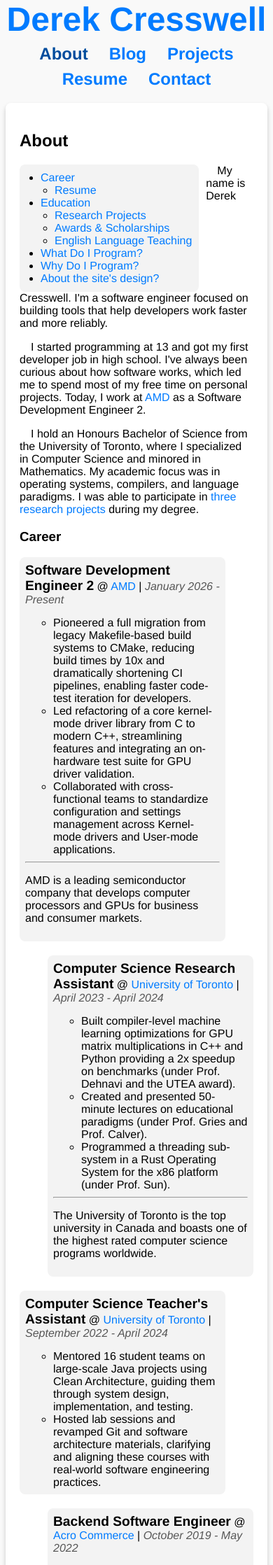
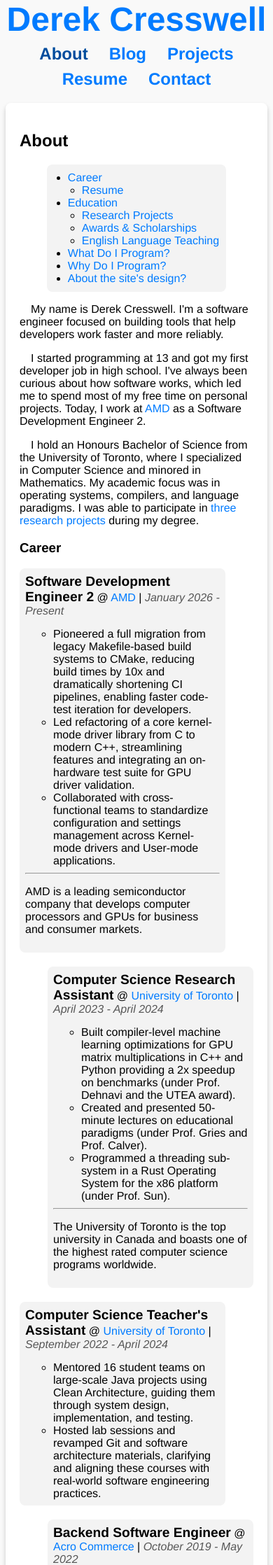
Before and after one commit to DerekCresswell/DerekCresswell.github.io, a Jekyll site: the page built from about.html, in a window 390 px wide. Shown: the top 2236 px of the page at 70% size. Built offline with Jekyll 4.4.1, drawn with Linux system fonts in a browser that asks for light colours.

Commit message:
Fixes mobile TOC

```diff
--- a/about.html
+++ b/about.html
@@ -2,7 +2,7 @@
 layout: default
 title: About
 ---
-
+<div>
 <div class="table-of-contents">
     <ul>
         <li><a href="#career">Career</a></li>
@@ -19,6 +19,7 @@
         <li><a href="#why-do-i-program">Why Do I Program?</a></li>
         <li><a href="#why-does-your-site-look-like-that">About the site's design?</a></li>
     </ul>
+</div>
 </div>
 
 {% include about_brief.html %}
--- a/assets/css/style.css
+++ b/assets/css/style.css
@@ -146,6 +146,13 @@
     float: left;
 }
 
+@media only screen and (max-width: 500px) {
+    .table-of-contents {
+        float: none;
+        margin: auto;
+    }
+}
+
 .table-of-contents ul {
     margin: 0;
     padding-left: 20px;
```
